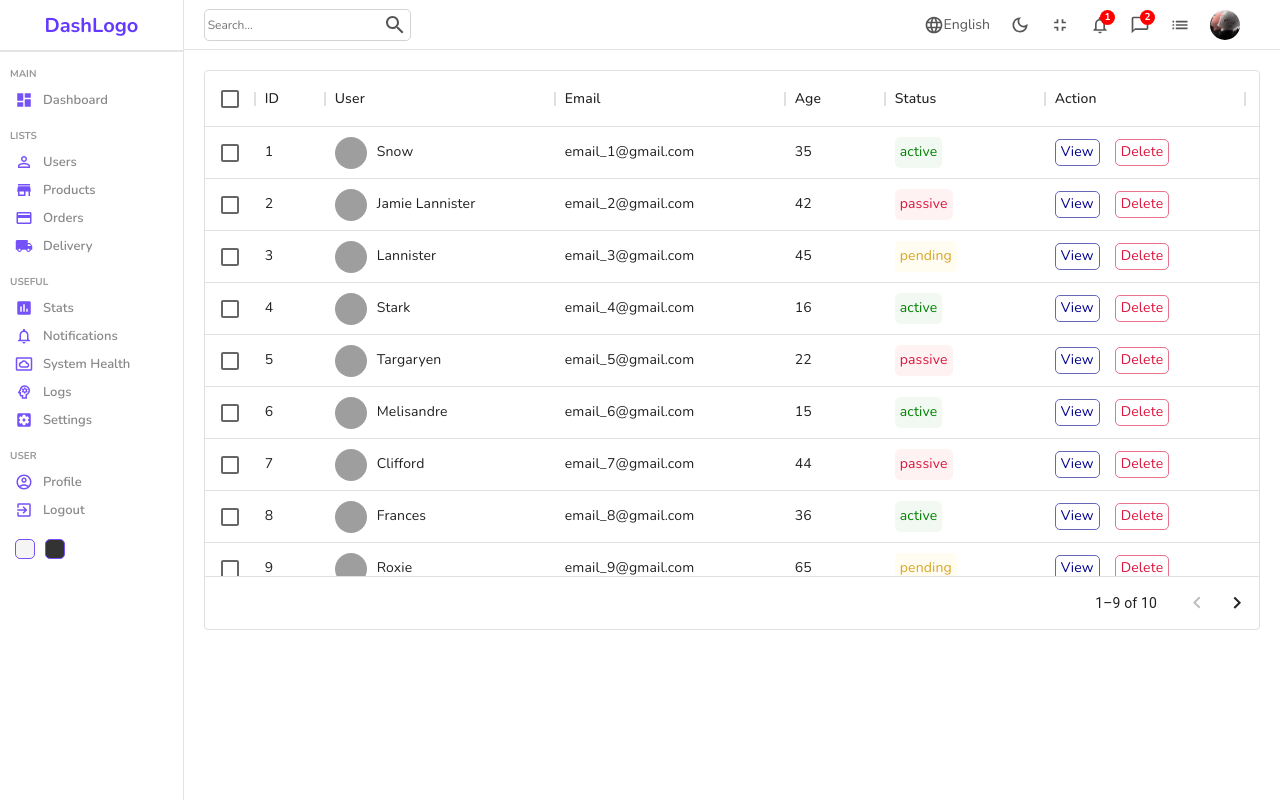
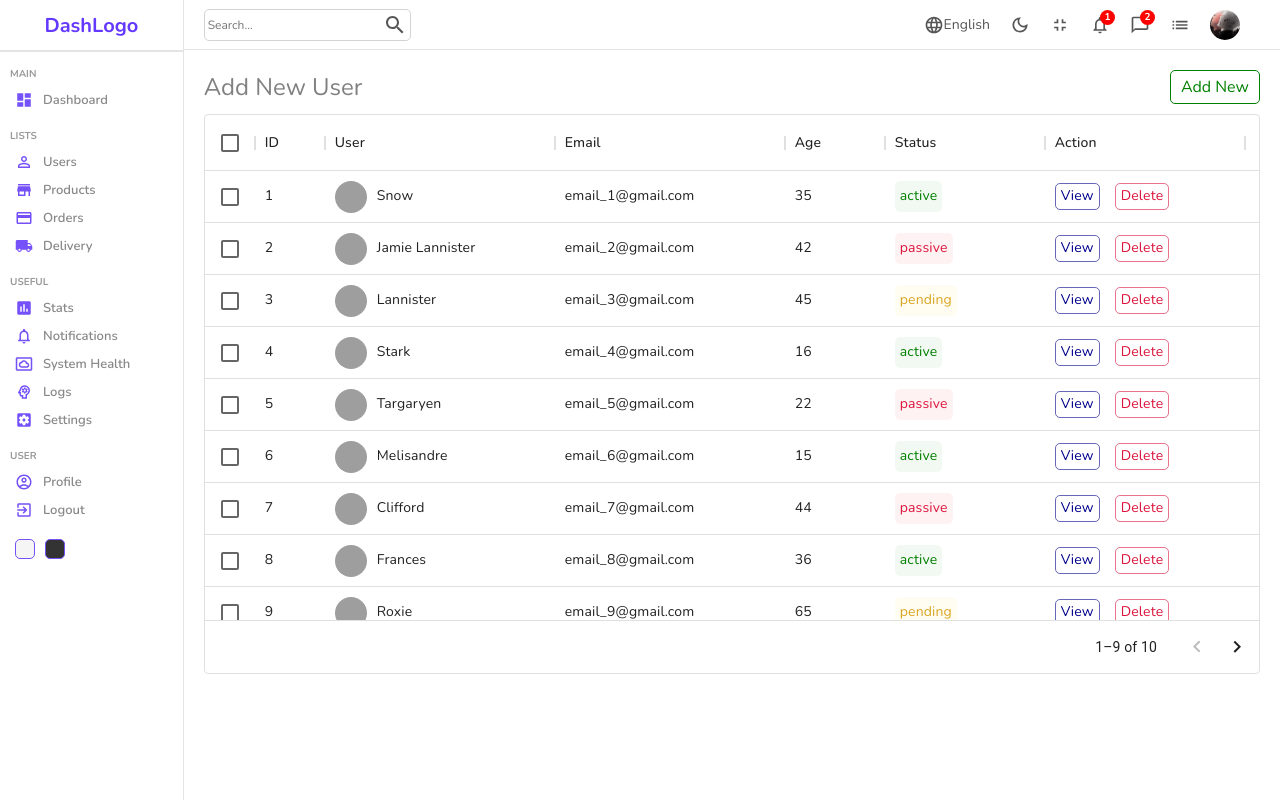
Before and after one commit to bahaayoussof/admin-dashboard, a React (Create React App) app: page /users in a window 1280 px wide. Built offline with nearby package versions, Linux system fonts and the light colour scheme; grey boxes are pictures that could not be loaded.

Commit message:
handle links with react-router-dom

```diff
--- a/src/components/datatable/Datatable.jsx
+++ b/src/components/datatable/Datatable.jsx
@@ -1,4 +1,5 @@
 import { DataGrid } from "@mui/x-data-grid";
+import { Link } from "react-router-dom";
 import { userColumns, userRows } from "../../datasource.js";
 
 import "./datatable.scss";
@@ -11,7 +12,9 @@
 			renderCell: () => {
 				return (
 					<div className="cellAction">
-						<div className="viewButton">View</div>
+						<Link to="/users/test" style={{ textDecoration: "none" }}>
+							<div className="viewButton">View</div>
+						</Link>
 						<div className="deleteButton">Delete</div>
 					</div>
 				);
@@ -21,6 +24,12 @@
 
 	return (
 		<div className="datatable">
+			<div className="datatableTitle">
+				Add New User
+				<Link to="/users/new" style={{ textDecoration: "none" }} className="link">
+					Add New
+				</Link>
+			</div>
 			<DataGrid
 				rows={userRows}
 				columns={userColumns.concat(actionColumn)}
--- a/src/components/datatable/datatable.scss
+++ b/src/components/datatable/datatable.scss
@@ -1,6 +1,28 @@
 .datatable {
 	height: 600px;
 	padding: 20px;
+
+	.datatableTitle {
+		width: 100%;
+
+		font-size: 24px;
+		color: #808080;
+		margin-bottom: 10px;
+		display: flex;
+		align-items: center;
+		justify-content: space-between;
+
+		.link {
+			text-decoration: none;
+			color: #008000;
+			font-size: 16px;
+			font-weight: 400;
+			border: 1px solid #008000;
+			border-radius: 5px;
+			padding: 5px 10px;
+      cursor: pointer;
+		}
+	}
 
 	.cellWithImg {
 		display: flex;
--- a/src/components/sidebar/Sidebar.jsx
+++ b/src/components/sidebar/Sidebar.jsx
@@ -12,13 +12,16 @@
 	SettingsSystemDaydreamOutlined,
 	Store,
 } from "@mui/icons-material";
+import { Link } from "react-router-dom";
+
 import "./sidebar.scss";
-
 const Sidebar = () => {
 	return (
 		<div className="sidebar">
 			<div className="top">
+				<Link to="/" style={{ textDecoration: "none" }}>
 					<span className="logo">DashLogo</span>
+				</Link>
 			</div>
 
 			<hr />
@@ -31,14 +34,18 @@
 						<span>Dashboard</span>
 					</li>
 					<p className="title">LISTS</p>
+					<Link to="/users" style={{ textDecoration: "none" }}>
 						<li>
 							<PersonOutline className="icon" />
 							<span>Users</span>
 						</li>
+					</Link>
+					<Link to="/products" style={{ textDecoration: "none" }}>
 						<li>
 							<Store className="icon" />
 							<span>Products</span>
 						</li>
+					</Link>
 					<li>
 						<CreditCard className="icon" />
 						<span>Orders</span>
```
Lines whose indentation alone changed are shown as unchanged.
